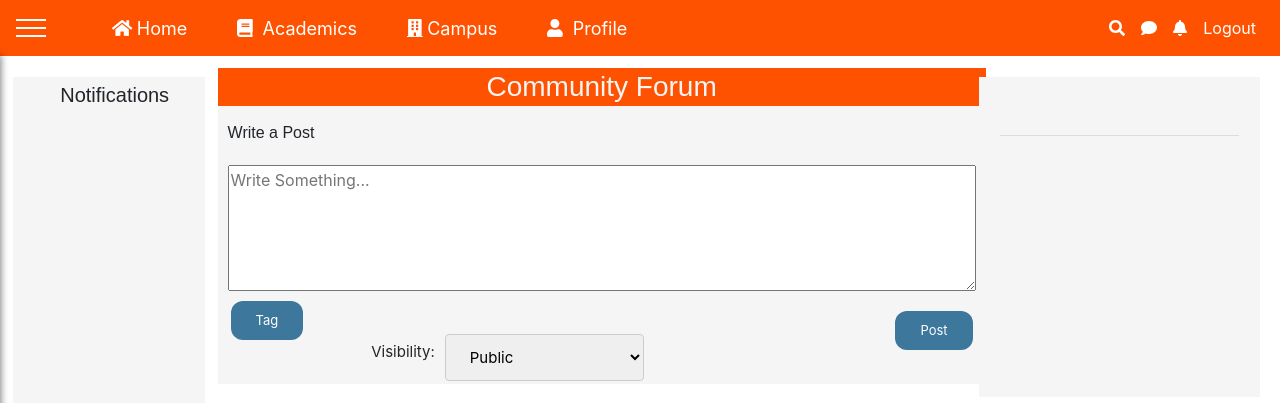
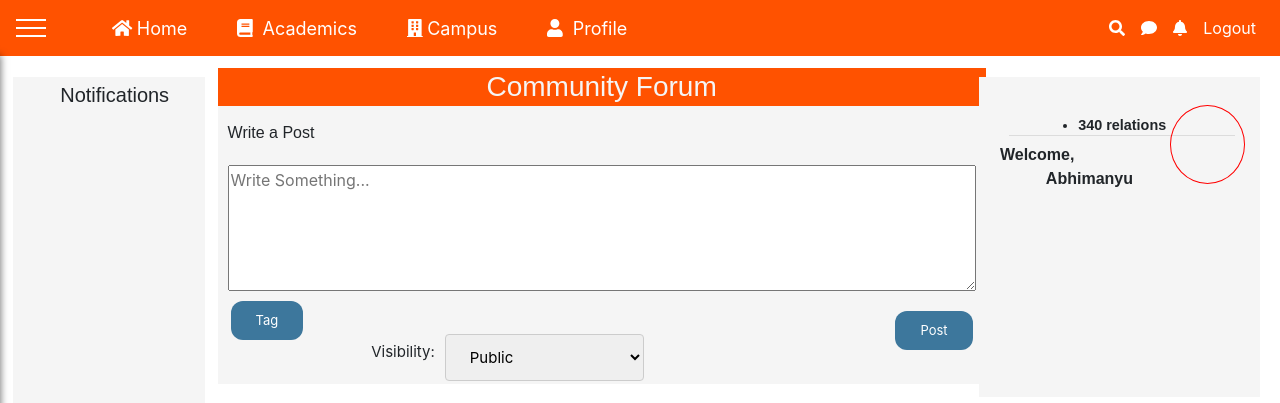
Before and after one commit to Global-ERP-System/GERP-Frontend-Final, a React (Create React App) app: page /Community in a window 1280 px wide. Shown: the top 403 px of the page. Built offline with nearby package versions, Linux system fonts and the light colour scheme.

Commit message:
updated homepage

```diff
--- a/src/components/Student/Community/Community.js
+++ b/src/components/Student/Community/Community.js
@@ -88,7 +88,19 @@ class Community extends Component {
                         <div className='container profile' style={{marginTop:'0px'}}>
                          {/* <h5 id="notify" style={{marginLeft:'90px'}}>Profile</h5> */}
 
-                         <hr style={{width:'95%',marginTop:'12%'}}></hr>
+                         <hr style={{width:'90%',marginTop:'12%',marginLeft:'6%'}}></hr>
+
+                         <ul style={{marginLeft:'-175%',marginTop:'4%'}}>
+                             <li style={{fontSize:'90%',marginLeft:'-4%',paddingRight:'4%'}}>340 relations</li>
+                         </ul>
+
+                         <div id="profile_circle" style={{height:'30%',width:'30%',borderRadius:'60%',border:'1px solid red'}}></div>
+
+                         <div id="content_profile" style={{position:'absolute',marginTop:'3%'}}>
+                             <span>Welcome,</span>
+                                <br></br>
+                             <span style={{marginLeft:'60%'}}>Abhimanyu</span>
+                         </div>
 
                          {/* <div className="container profile_pic">
                              <img src="https://www.freeiconspng.com/uploads/user-login-icon-14.png" style={{marginLeft: '40%',marginTop:'-80%'}}></img>
```
